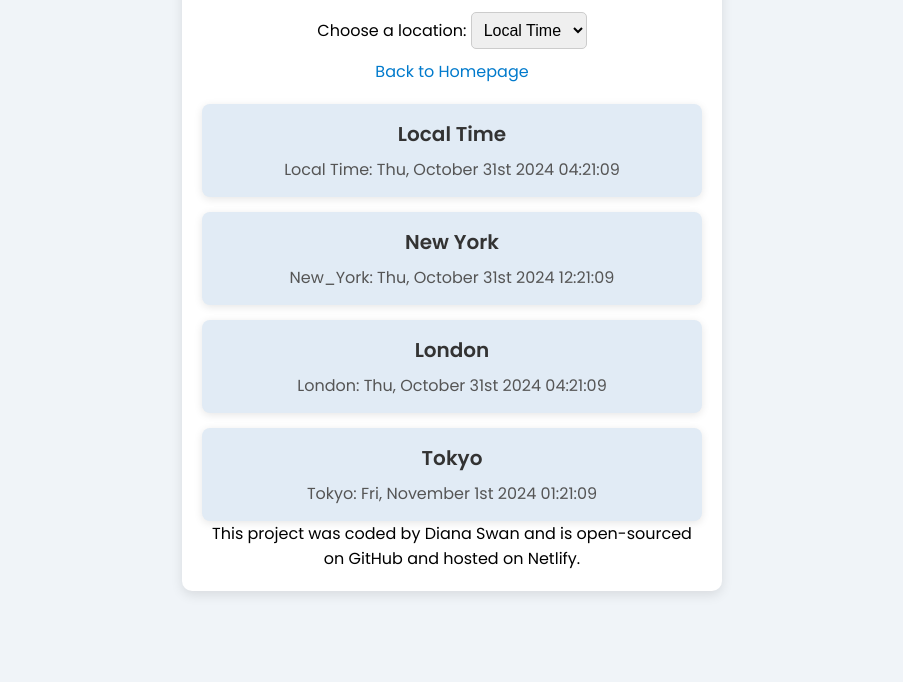
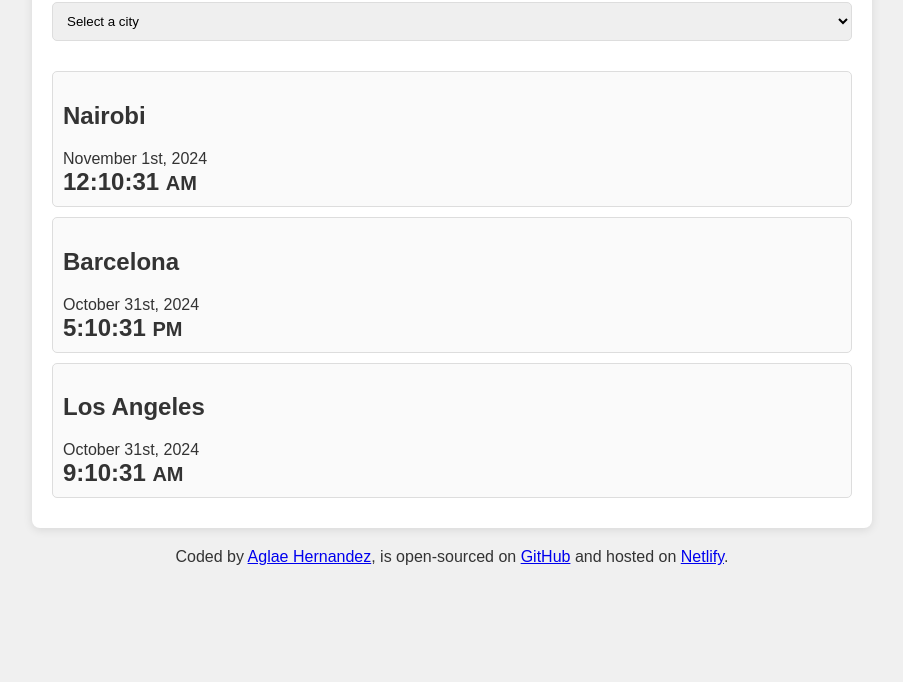
Before and after one commit to DianaSwan/worldclockplusaddonweek2, a website: page index.html in a window 1280 px wide. Shown: the part 118-800 px from the top of the page, without its empty margins (188-1091 px from the left). Drawn offline with nearby package versions, Linux system fonts and the light colour scheme.

Commit message:
Completely revamped styling

```diff
--- a/index.html
+++ b/index.html
@@ -3,63 +3,66 @@
   <head>
     <meta charset="UTF-8" />
     <meta name="viewport" content="width=device-width, initial-scale=1.0" />
-    <meta http-equiv="X-UA-Compatible" content="ie=edge" />
-    <title>swanworldclock</title>
-    <link
-      href="https://fonts.googleapis.com/css2?family=Poppins:wght@400;600&display=swap"
-      rel="stylesheet"
-    />
+    <title>World Clock by Diana Swan</title>
+    <script src="https://cdnjs.cloudflare.com/ajax/libs/moment.js/2.30.1/moment.min.js"></script>
+    <script src="https://cdnjs.cloudflare.com/ajax/libs/moment-timezone/0.5.46/moment-timezone-with-data-1970-2030.min.js"></script>
     <link rel="stylesheet" href="src/styles.css" />
   </head>
   <body>
-    <div class="world-clock-app">
-      <header>
-        <h1>World Clock</h1>
-        <form>
-          <label for="location-select">Choose a location:</label>
-          <select id="location-select" class="location-select">
-            <option value="local">Local Time</option>
-            <option value="America/New_York">New York</option>
-            <option value="Europe/London">London</option>
-            <option value="Asia/Tokyo">Tokyo</option>
-          </select>
-        </form>
-        <a href="index.html" class="homepage-link">Back to Homepage</a>
-      </header>
-      <main>
-        <div class="time-display">
-          <div class="time-card">
-            <span class="time-card-title">Local Time</span>
-            <span class="time-card-details" id="local-time">
-              Wed, October 30th 2024 15:23:45
-            </span>
+    <div class="container">
+      <h1>World Clock</h1>
+      <select id="city">
+        <option value="">Select a city</option>
+        <option value="current">My current location (Nairobi)</option>
+        <option value="Africa/Nairobi">Nairobi</option>
+        <option value="Africa/Cairo">Cairo</option>
+        <option value="Africa/Johannesburg">Johannesburg</option>
+        <option value="Africa/Lagos">Lagos</option>
+        <option value="Africa/Accra">Accra</option>
+        <option value="Africa/Harare">Harare</option>
+        <option value="Africa/Kampala">Kampala</option>
+        <option value="Asia/Tokyo">Tokyo</option>
+        <option value="America/New_York">New York</option>
+        <option value="Europe/London">London</option>
+      </select>
+
+      <div id="cities-container">
+        <div class="cities" id="perth">
+          <div>
+            <h2>Nairobi</h2>
+            <div class="date">November 1st, 2024</div>
           </div>
-          <div class="time-card">
-            <span class="time-card-title">New York</span>
-            <span class="time-card-details" id="time-zone-1">
-              Wed, October 30th 2024 10:23:45
-            </span>
+          <div class="time">12:10:31 <small>AM</small></div>
+        </div>
+        <div class="cities" id="barcelona">
+          <div>
+            <h2>Barcelona</h2>
+            <div class="date">October 31st, 2024</div>
           </div>
-          <div class="time-card">
-            <span class="time-card-title">London</span>
-            <span class="time-card-details" id="time-zone-2">
-              Wed, October 30th 2024 15:23:45
-            </span>
+          <div class="time">5:10:31 <small>PM</small></div>
+        </div>
+        <div class="cities" id="los-angeles">
+          <div>
+            <h2>Los Angeles</h2>
+            <div class="date">October 31st, 2024</div>
           </div>
-          <div class="time-card">
-            <span class="time-card-title">Tokyo</span>
-            <span class="time-card-details" id="time-zone-3">
-              Wed, October 30th 2024 00:23:45
-            </span>
-          </div>
+          <div class="time">9:10:31 <small>AM</small></div>
         </div>
-      </main>
+      </div>
+    </div>
+    <footer>
+      Coded by
+      <a href="https://github.com/DianaSwan" target="_blank">Aglae Hernandez</a
+      >, is open-sourced on
+      <a
+        href="https://github.com/DianaSwan/swanweatherforecastweek8"
+        target="_blank"
+        >GitHub</a
+      >
+      and hosted on
+      <a href="https://w" target="_blank">Netlify</a>.
+    </footer>
 
-      <footer>
-        This project was coded by Diana Swan and is open-sourced on GitHub and
-        hosted on Netlify.
-      </footer>
-    </div>
     <script src="src/index.js"></script>
   </body>
 </html>
--- a/src/index.js
+++ b/src/index.js
@@ -1,105 +1,19 @@
-function displayLocalTime() {
-  const now = new Date();
-  document.querySelector("#local-time").textContent = `Local Time: ${formatDate(
-    now
-  )}`;
-}
+document.getElementById("city").addEventListener("change", function () {
+  const city = this.value;
+  const citiesContainer = document.getElementById("cities-container");
+  const now = moment();
 
-function displayTimeZoneTime(timeZone, elementId) {
-  const options = {
-    timeZone,
-    weekday: "short",
-    month: "long",
-    day: "numeric",
-    year: "numeric",
-    hour: "2-digit",
-    minute: "2-digit",
-    second: "2-digit",
-  };
-  const formatter = new Intl.DateTimeFormat([], options);
-  const parts = formatter.formatToParts(new Date());
-  const formattedDate = formatParts(parts);
-  document.querySelector(elementId).textContent = `${
-    timeZone.split("/")[1]
-  }: ${formattedDate}`;
-}
+  citiesContainer.innerHTML = "";
 
-function formatDate(date) {
-  const options = {
-    weekday: "short",
-    month: "long",
-    day: "numeric",
-    year: "numeric",
-    hour: "2-digit",
-    minute: "2-digit",
-    second: "2-digit",
-  };
-  const formatter = new Intl.DateTimeFormat("en-US", options);
-  const parts = formatter.formatToParts(date);
-  return formatParts(parts);
-}
-
-function formatParts(parts) {
-  let weekday, month, day, year, hour, minute, second;
-  parts.forEach(({ type, value }) => {
-    switch (type) {
-      case "weekday":
-        weekday = value;
-        break;
-      case "month":
-        month = value;
-        break;
-      case "day":
-        day = addOrdinalSuffix(value);
-        break;
-      case "year":
-        year = value;
-        break;
-      case "hour":
-        hour = value;
-        break;
-      case "minute":
-        minute = value;
-        break;
-      case "second":
-        second = value;
-        break;
-    }
-  });
-  return `${weekday}, ${month} ${day} ${year} ${hour}:${minute}:${second}`;
-}
-
-function addOrdinalSuffix(day) {
-  if (day > 3 && day < 21) return `${day}th`; // "th" for 4-20
-  switch (day % 10) {
-    case 1:
-      return `${day}st`;
-    case 2:
-      return `${day}nd`;
-    case 3:
-      return `${day}rd`;
-    default:
-      return `${day}th`;
+  if (city === "current") {
+    const localTime = moment().format("MMMM Do, YYYY h:mm:ss A");
+    const localCity = moment.tz.guess();
+    citiesContainer.innerHTML += `<div class="cities"><h2>Local Time</h2><div class="date">${localTime}</div></div>`;
+  } else if (city) {
+    const cityTime = moment.tz(city).format("MMMM Do, YYYY h:mm:ss A");
+    citiesContainer.innerHTML += `<div class="cities"><h2>${city.replace(
+      /_/g,
+      " "
+    )}</h2><div class="date">${cityTime}</div></div>`;
   }
-}
-
-function updateTimes() {
-  displayLocalTime();
-  displayTimeZoneTime("America/New_York", "#time-zone-1");
-  displayTimeZoneTime("Europe/London", "#time-zone-2");
-  displayTimeZoneTime("Asia/Tokyo", "#time-zone-3");
-}
-
-document
-  .querySelector("#location-select")
-  .addEventListener("change", function () {
-    const selectedZone = this.value;
-    if (selectedZone === "local") {
-      displayLocalTime();
-    } else {
-      displayTimeZoneTime(selectedZone, "#local-time");
-    }
-  });
-
-setInterval(updateTimes, 1000); // Update every second
-updateTimes();
+});
--- a/src/styles.css
+++ b/src/styles.css
@@ -1,78 +1,46 @@
 body {
   font-family: "Poppins", sans-serif;
-  background-color: #f0f4f8;
+  background-color: #f0f0f0;
+  color: #333;
+  margin: 0;
+  padding: 0;
 }
 
-.world-clock-app {
-  max-width: 500px;
-  margin: 30px auto;
+.container {
+  max-width: 800px;
+  margin: 0 auto;
   padding: 20px;
-  background: #ffffff;
-  border-radius: 10px;
-  box-shadow: 0 4px 12px rgba(0, 0, 0, 0.1);
+  background: white;
+  border-radius: 8px;
+  box-shadow: 0 2px 10px rgba(0, 0, 0, 0.1);
+}
+
+h1 {
   text-align: center;
 }
 
-header {
-  margin-bottom: 20px;
+select {
+  width: 100%;
+  padding: 10px;
+  margin: 20px 0;
+  border: 1px solid #ddd;
+  border-radius: 5px;
 }
 
-h1 {
-  font-size: 28px;
-  color: #333;
+.cities {
+  border: 1px solid #ddd;
+  margin: 10px 0;
+  padding: 10px;
+  border-radius: 5px;
+  background: #fafafa;
 }
 
-.location-select {
-  padding: 8px;
-  border-radius: 5px;
-  border: 1px solid #ccc;
-  font-size: 16px;
+.time {
+  font-size: 1.5em;
+  font-weight: bold;
 }
 
-.homepage-link {
-  display: block;
-  margin-top: 10px;
-  color: #007acc;
-  text-decoration: none;
-}
-
-.homepage-link:hover {
-  color: #005ea0;
-}
-
-.time-display {
-  display: flex;
-  flex-direction: column;
-  gap: 15px;
+footer {
+  text-align: center;
   margin-top: 20px;
 }
-
-.time-card {
-  background: #e1ebf5;
-  padding: 15px;
-  border-radius: 8px;
-  font-size: 18px;
-  color: #333;
-  box-shadow: 0 2px 8px rgba(0, 0, 0, 0.1);
-  transition: transform 0.2s ease;
-  display: flex;
-  flex-direction: column;
-  align-items: center;
-}
-
-.time-card:hover {
-  transform: scale(1.05);
-  background: #d0e2f2;
-}
-
-.time-card-title {
-  font-weight: bold;
-  font-size: 20px;
-  margin-bottom: 8px;
-  color: #333;
-}
-
-.time-card-details {
-  font-size: 16px;
-  color: #555;
-}
```
